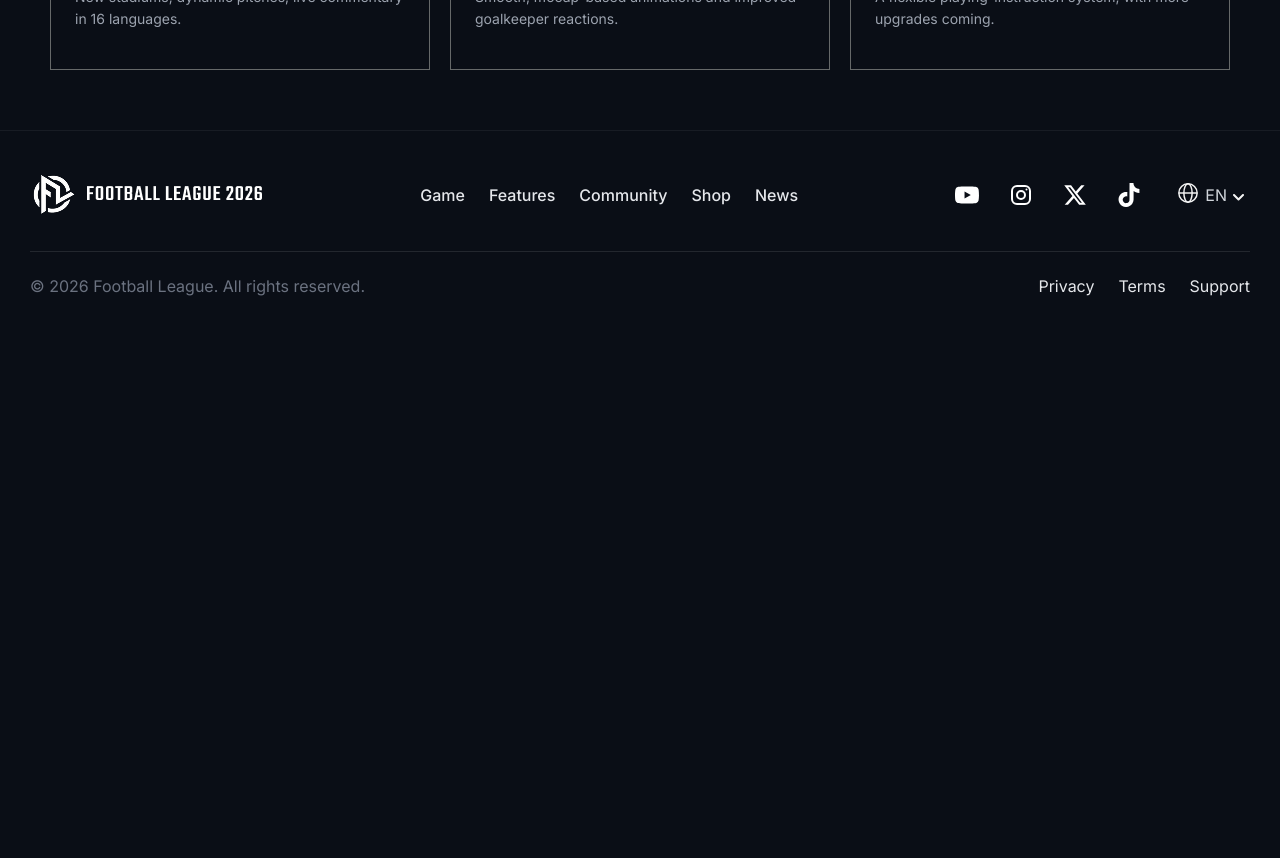
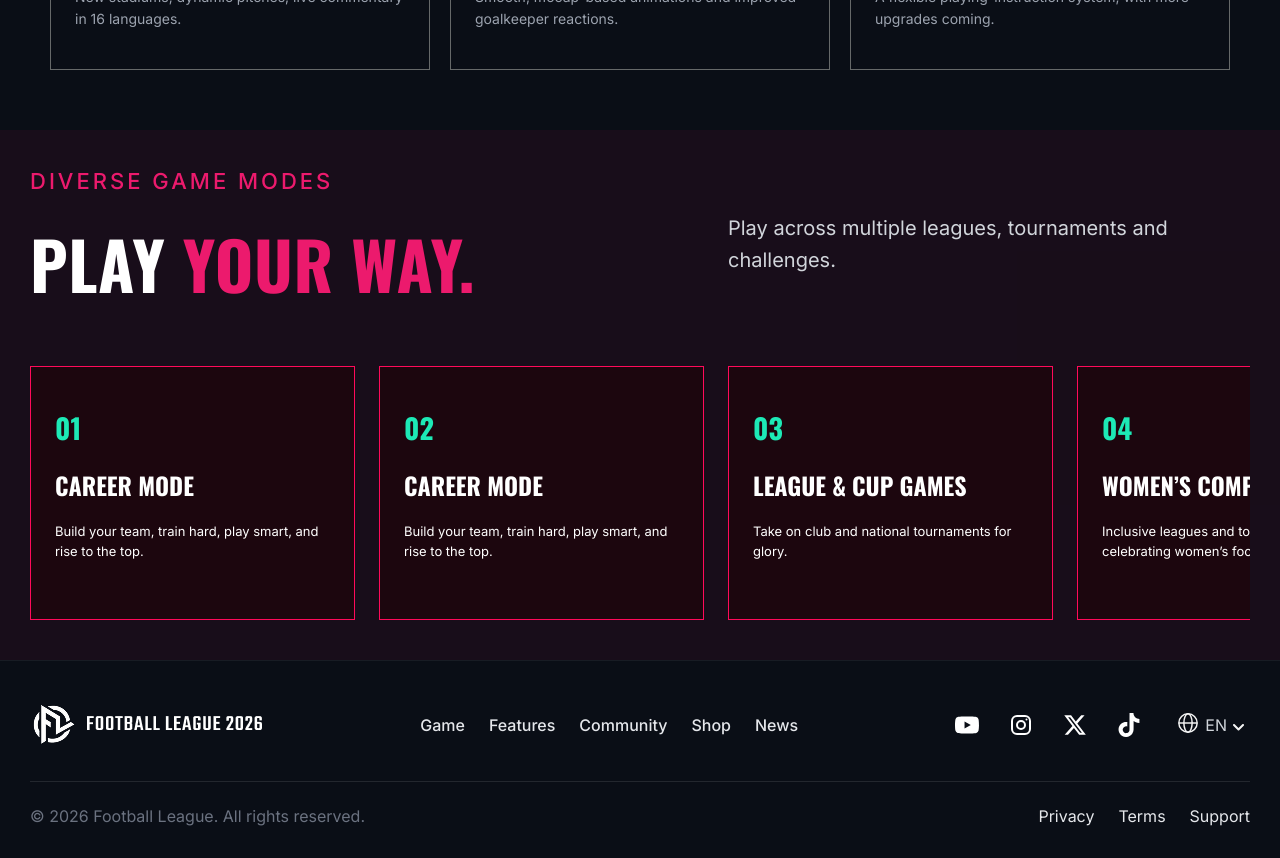
Before and after one commit to jyotithecode-sudo/football-website, a React (Vite) app: page /features in a window 1280 px wide. Shown: the part 1020-1878 px from the top of the page. Before the commit the page ends 1348 px from the top, so only its background shows below. Built offline with nearby package versions, Linux system fonts and the light colour scheme.

Commit message:
Fix Features page build

```diff
--- a/src/FeaturesPage.css
+++ b/src/FeaturesPage.css
@@ -254,3 +254,96 @@ span.feature-card-badge {
     grid-template-columns: repeat(3, 1fr);
   }
 }
+
+/* Full width (1440) wala section */
+.custom-modes-section {
+  width: 100%;
+  padding: 40px 0;
+  background: rgba(255, 0, 80, 0.06); /* Figma ka dark maroon fill yahan match karo */
+}
+
+/* Content sirf 1220 me */
+.modes {
+  max-width: 1220px;
+  margin: 0 auto;
+  display: flex;
+  flex-direction: column;
+  gap: 40px;
+}
+
+/* Header: left heading, right paragraph */
+.modes-header {
+  display: flex;
+  justify-content: space-between;
+  align-items: flex-end;
+  padding-bottom: 30px;
+}
+
+.modes-heading {
+  display: flex;
+  flex-direction: column;
+  gap: 10px;
+}
+
+.modes-paragraph {
+  width: 522px;
+  max-width: 100%;
+}
+
+/* Cards row: right side se thoda cut hoke scroll hoga */
+.modes-cards {
+  display: flex;
+  gap: 24px;
+  overflow-x: auto;
+  scroll-snap-type: x mandatory;
+  scrollbar-width: none;
+}
+.modes-cards::-webkit-scrollbar {
+  display: none;
+}
+
+.mode-card {
+  flex: 0 0 325px;
+  height: 254px;
+  box-sizing: border-box;
+  padding: 40px 24px;
+  display: flex;
+  flex-direction: column;
+  gap: 24px;
+  border: 1px solid #ff0a5a;       /* pink border */
+  background: rgba(30, 5, 12, 0.8); /* card ka dark fill */
+  scroll-snap-align: start;
+}
+
+.mode-card-number {
+  font-family: "Oswald", sans-serif;
+  font-size: 28px;
+  font-weight: 600;
+  color: #1de9b6;                   /* green/teal number */
+}
+
+.mode-card-title {
+  font-family: "Oswald", sans-serif;
+  font-size: 24px;
+  line-height: 1.1;
+  text-transform: uppercase;
+  color: #fff;
+  margin: 0;
+}
+
+.mode-card-desc {
+  font-size: 13px;
+  line-height: 1.5;
+  color: #fff;
+  margin: 0;
+}
+
+/* Responsive */
+@media (max-width: 1260px) {
+  .modes { padding: 0 20px; }
+}
+@media (max-width: 768px) {
+  .modes-header { flex-direction: column; align-items: flex-start; gap: 16px; }
+  .modes-paragraph { width: 100%; }
+  .mode-card { flex-basis: 260px; }
+}
--- a/src/pages/FeaturesPage.jsx
+++ b/src/pages/FeaturesPage.jsx
@@ -25,6 +25,13 @@ const CARDS = [
     description: "A flexible playing-instruction system, with more upgrades coming.",
     badge: true,
   },
+];
+const MODES = [
+  { title: "CAREER MODE", desc: "Build your team, train hard, play smart, and rise to the top." },
+  { title: "CAREER MODE", desc: "Build your team, train hard, play smart, and rise to the top." },
+  { title: "LEAGUE & CUP GAMES", desc: "Take on club and national tournaments for glory." },
+  { title: "WOMEN’S COMPETITIONS", desc: "Inclusive leagues and tournaments celebrating women’s football." },
+  { title: "ONLINE PLAY", desc: "Compete with players around the world." },
 ];
 
 export default function FeaturesPage() {
@@ -98,6 +105,34 @@ export default function FeaturesPage() {
           </div>
         </div>
       </section>
+      <section className="custom-modes-section">
+  <div className="page-inner modes">
+    <div className="modes-header">
+      <div className="modes-heading">
+        <p className="eyebrow eyebrow-pink">DIVERSE GAME MODES</p>
+        <h2 className="section-title">
+          PLAY <span className="text-pink">YOUR WAY.</span>
+        </h2>
+      </div>
+
+      <p className="intro-text modes-paragraph">
+        Play across multiple leagues, tournaments and challenges.
+      </p>
+    </div>
+
+    <div className="modes-cards">
+      {MODES.map((mode, i) => (
+        <div key={i} className="mode-card">
+          <span className="mode-card-number">
+            {String(i + 1).padStart(2, "0")}
+          </span>
+          <h3 className="mode-card-title">{mode.title}</h3>
+          <p className="mode-card-desc">{mode.desc}</p>
+        </div>
+      ))}
+    </div>
+  </div>
+</section>
     </>
   );
 }
```
